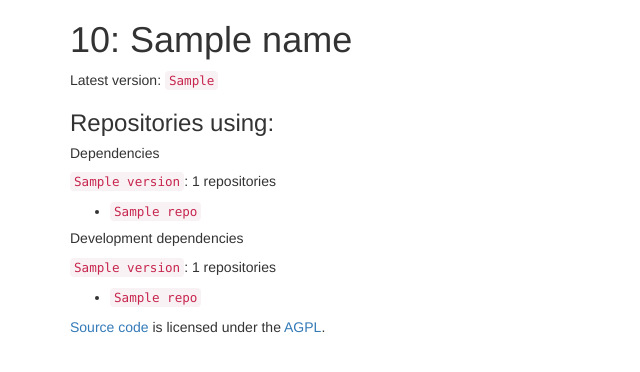
After one commit to wikimedia/labs-libraryupgrader, a Flask app: template web/templates/library.html in a window 1280 px wide. The commit adds this page. Shown: the top 372 px of the page, without its empty margins (0-640 px from the left). Run offline with Flask 2, Linux system fonts and the light colour scheme; the template is opened without the code that fills it: most values are stand-ins (such as "Sample title", 1, 10 or a date in 2020); some libraries are stand-ins or nearby versions.

Commit message:
Introduce library overview page
Change-Id: I2baeb4a8564e49c11a9fa75396914d8f297e250e

```diff
--- a/requirements.txt
+++ b/requirements.txt
@@ -4,3 +4,4 @@ Flask
 Flask-Bootstrap
 gunicorn
 markdown
+semver
--- a/web/app.py
+++ b/web/app.py
@@ -18,6 +18,7 @@ along with this program.  If not, see <https://www.gnu.org/licenses/>.
 from collections import defaultdict, OrderedDict
 from flask import Flask, render_template, make_response
 from flask_bootstrap import Bootstrap
+import functools
 import json
 from markdown import markdown
 import os
@@ -26,6 +27,8 @@ import re
 from library import Library
 
 LOGS = '/srv/logs/'
+MANAGERS = ['composer', 'npm']
+TYPES = ['deps', 'dev']
 RE_CODE = re.compile('`(.*?)`')
 
 app = Flask(__name__)
@@ -36,6 +39,15 @@ SEVERITIES = ['critical', 'high', 'moderate', 'low', 'info']
 COLORS = ['danger', 'danger', 'warning', 'warning', 'info']
 
 
+@app.context_processor
+def inject_to_templates():
+    return {
+        'sorted': sorted,
+        'len': len,
+    }
+
+
+@functools.lru_cache()
 def get_data():
     path = os.path.join(os.path.dirname(os.path.dirname(__file__)), 'output.json')
     with open(path) as f:
@@ -48,25 +60,61 @@ def index():
     return render_template('index.html', count=count)
 
 
+def _get_deps(repo):
+    info = get_data()[repo]
+    deps = defaultdict(lambda: defaultdict(list))
+    for manager in MANAGERS:
+        if info['%s-deps' % manager]:
+            minfo = info['%s-deps' % manager]
+            for type_ in TYPES:
+                if minfo[type_]:
+                    for name, version in minfo[type_].items():
+                        deps[manager][type_].append(Library(manager, name, version))
+
+    return deps
+
+
 @app.route('/r/<path:repo>')
 def r(repo):
     data = get_data()
     if repo not in data:
         return make_response('Sorry, I don\'t know this repository.', 404)
-    info = data[repo]
-    deps = defaultdict(lambda: defaultdict(list))
-    for manager in ['composer', 'npm']:
-        if info['%s-deps' % manager]:
-            minfo = info['%s-deps' % manager]
-            for type_ in ['deps', 'dev']:
-                if minfo[type_]:
-                    for name, version in minfo[type_].items():
-                        deps[manager][type_].append(Library(manager, name, version))
+    deps = _get_deps(repo)
     return render_template(
         'r.html',
         repo=repo,
         deps=deps,
         logs=find_logs(repo)
+    )
+
+
+@app.route('/library/<manager>/<path:name>')
+def library_(manager, name):
+    if manager not in MANAGERS:
+        return make_response('Unknown manager.', 404)
+
+    used = {'deps': defaultdict(set), 'dev': defaultdict(set)}
+
+    found = None
+    for repo, info in get_data().items():
+        deps = _get_deps(repo)
+        if manager in deps:
+            mdeps = deps[manager]
+            for type_ in TYPES:
+                for lib in mdeps[type_]:
+                    if lib.name == name:
+                        used[type_][lib.version].add(repo)
+                        found = lib
+
+    if not found:
+        return make_response('Unknown repository.', 404)
+
+    return render_template(
+        'library.html',
+        manager=manager,
+        name=name,
+        used=used,
+        library=found,
     )
 
 
@@ -126,7 +174,7 @@ def vulns_npm():
             for path in finding['paths']:
                 ret.add(path.split('>', 1)[0])
 
-        return ', '.join(sorted(ret))
+        return sorted(ret)
 
     return render_template(
         'vulns_npm.html',
@@ -135,8 +183,6 @@ def vulns_npm():
         markdown=markdown,
         SEVERITIES=SEVERITIES,
         COLORS=COLORS,
-        sorted=sorted,
-        len=len,
         dev_all=lambda x: all(y['dev'] for y in x),
         via=via,
     )
--- /dev/null
+++ b/web/templates/library.html
@@ -0,0 +1,31 @@
+{% extends "base.html" %}
+{% block subtitle %}{{repo}}{% endblock %}
+{% block main %}
+<h1>{{manager}}: {{name}}</h1>
+<p><a href="{{library.link}}">{{library.description()}}</a></p>
+<p>Latest version: <code>{{library.latest_version()}}</code></p>
+<h3>Repositories using:</h3>
+{% if used.deps %}
+<h5>Dependencies</h5>
+{% for version, repos in used.deps.items()|sort|reverse %}
+<p><code>{{version}}</code>: {{len(repos)}} repositories</p>
+<ul>
+    {% for repo in repos|sort %}
+    <li><code>{{repo}}</code></li>
+    {% endfor %}
+</ul>
+{% endfor %}
+{% endif %}
+{% if used.dev %}
+<h5>Development dependencies</h5>
+<!-- TODO use a semver sort -->
+{% for version, repos in used.dev.items()|sort|reverse %}
+<p><code>{{version}}</code>: {{len(repos)}} repositories</p>
+<ul>
+    {% for repo in repos|sort %}
+    <li><code>{{repo}}</code></li>
+    {% endfor %}
+</ul>
+{% endfor %}
+{% endif %}
+{% endblock %}
--- a/web/templates/vulns_npm.html
+++ b/web/templates/vulns_npm.html
@@ -22,7 +22,11 @@
 {% for repo, info in sorted(affected[advisory.id].items()) %}
     <li>
         <a href="{{url_for('r', repo=repo)}}">{{repo}}</a>
-        ({% if dev_all(info.findings) %}dev only{% endif %}, via: {{via(info.findings)}})
+        ({% if dev_all(info.findings) %}dev only{% endif %}, via:
+        {% for pkg in via(info.findings) %}
+        <a href="{{url_for('library_', manager='npm', name=pkg)}}">{{pkg}}</a>,
+        {% endfor %}
+        )
     </li>
 {% endfor %}
 </ul>
```
Also changed, not shown: web/library.py (+38 -11 lines), web/templates/r.html (+6 -3 lines).
